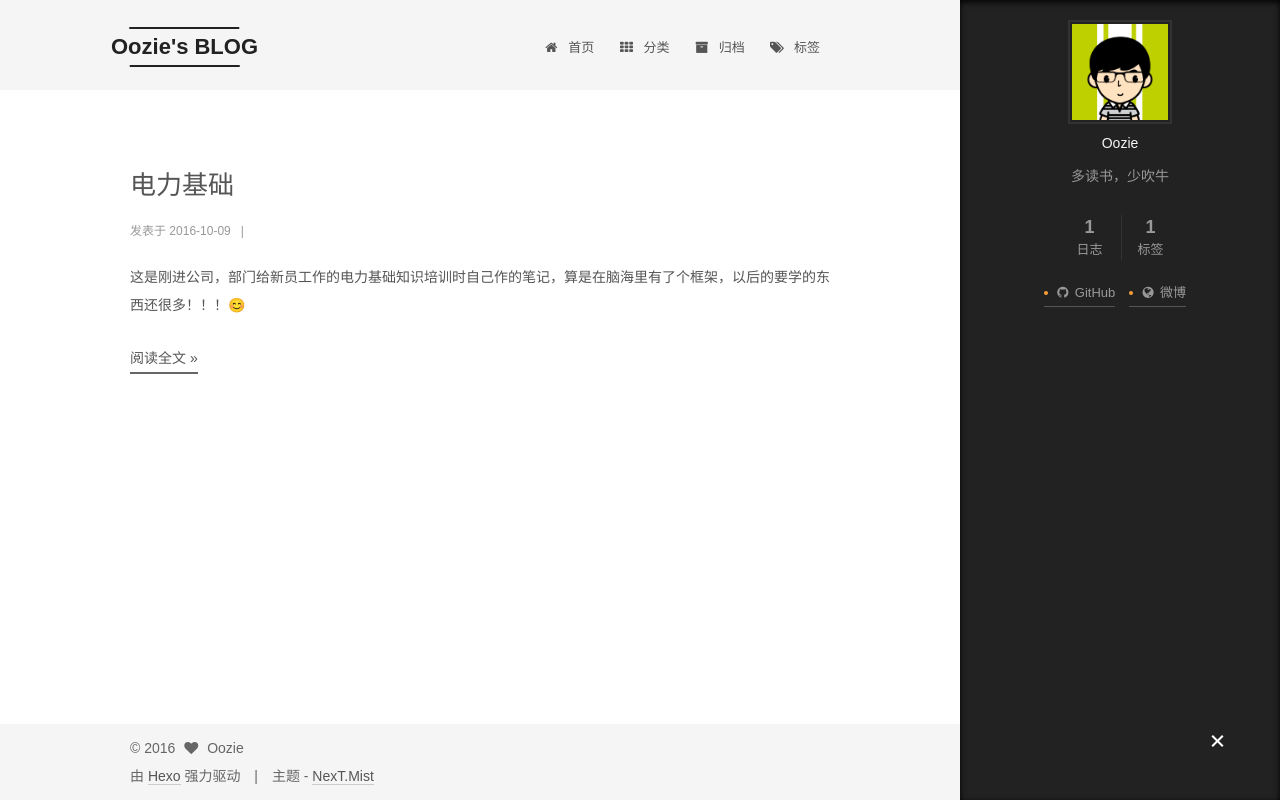
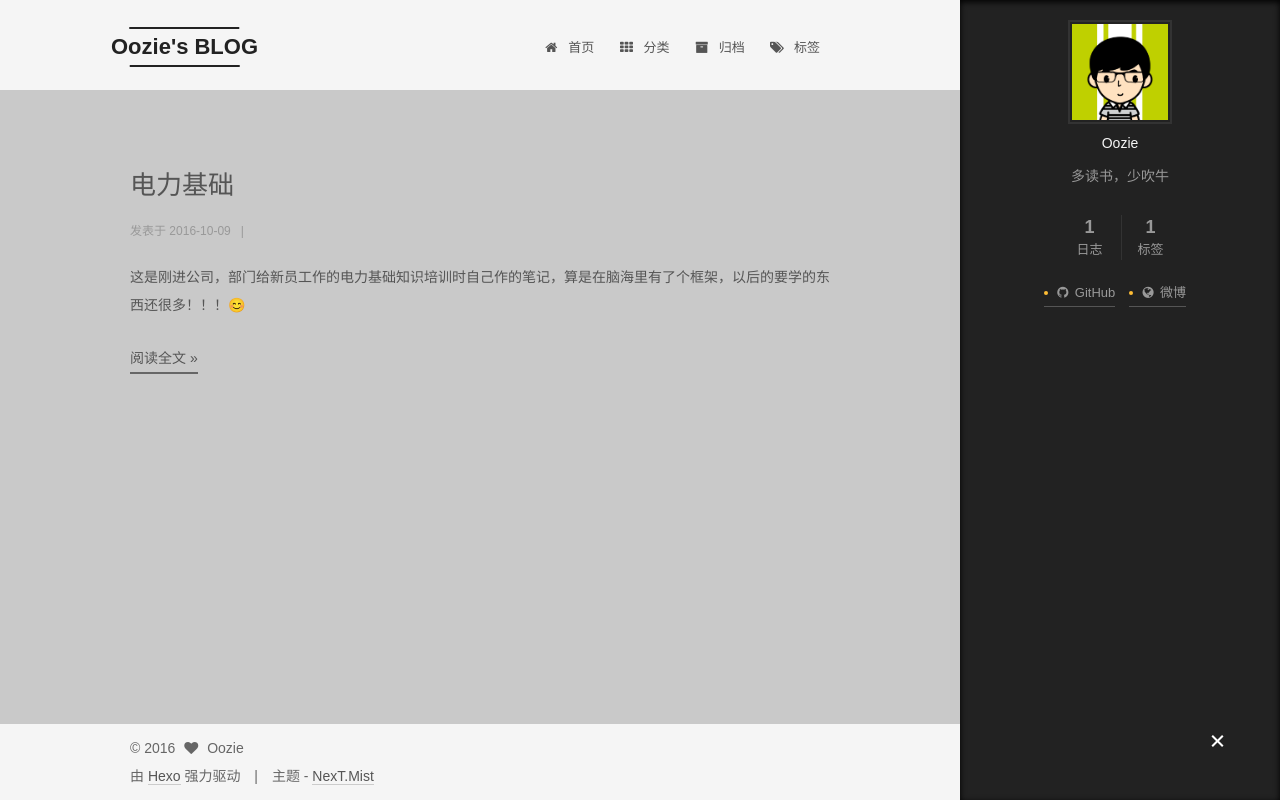
Before and after one commit to GISering/GISering.github.io, a plain HTML site: page index.html in a window 1280 px wide. Drawn offline with Linux system fonts and the light colour scheme; a script that the page names is missing.

Commit message:
Site updated: 2016-10-10 17:56:34

```diff
--- a/css/main.css
+++ b/css/main.css
@@ -1557,7 +1557,7 @@ pre .javascript .function {
   width: 4px;
   height: 4px;
   border-radius: 50%;
-  background: #ff9e37;
+  background: #ffbd34;
 }
 .links-of-blogroll {
   font-size: 13px;
@@ -2380,6 +2380,9 @@ hr {
 .links-of-blogroll-inline .links-of-blogroll-item {
   display: inline-block;
 }
+body {
+  background: #c9c9c9;
+}
 .btn {
   padding: 0 10px;
   border-width: 2px;
```
